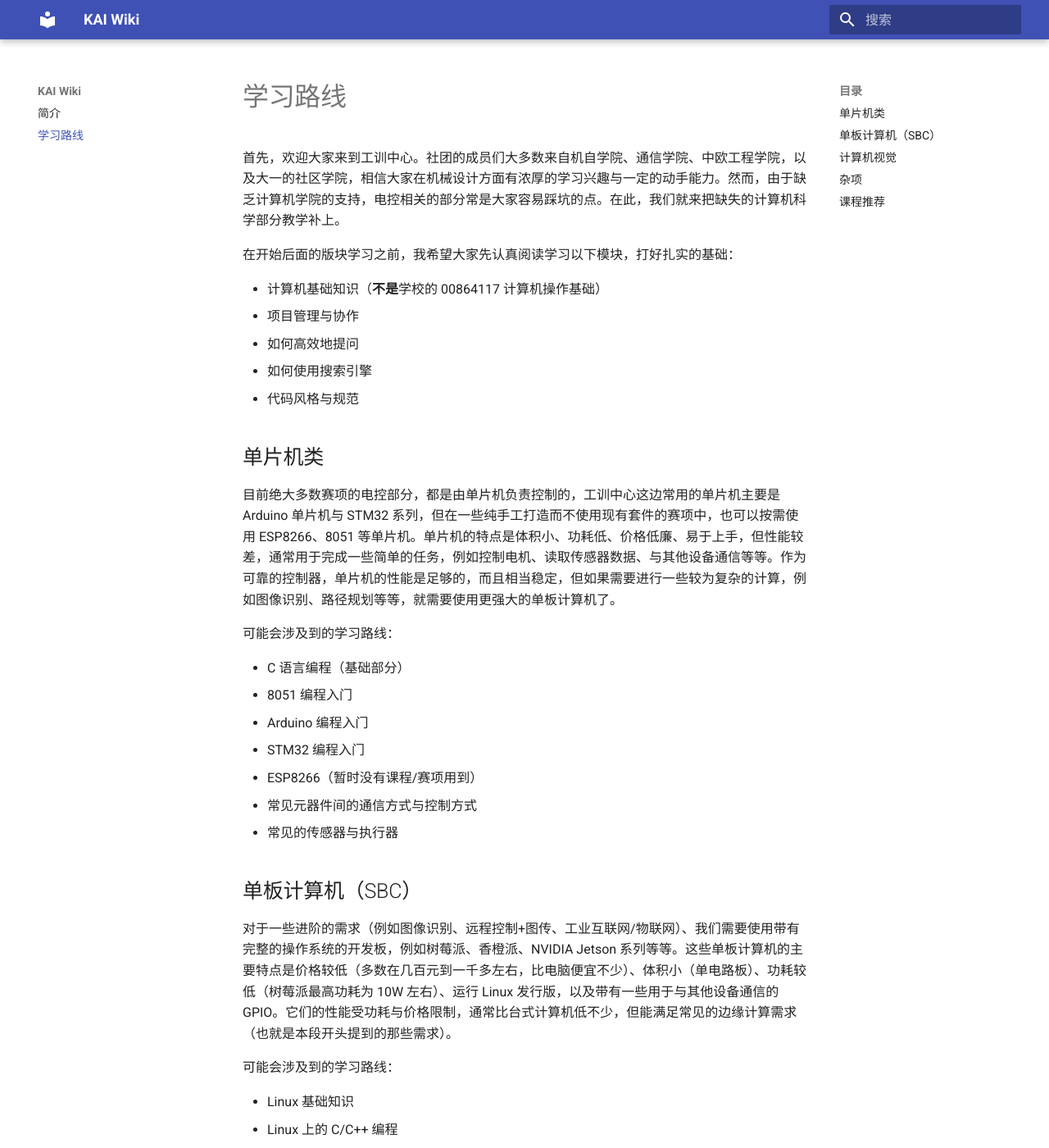
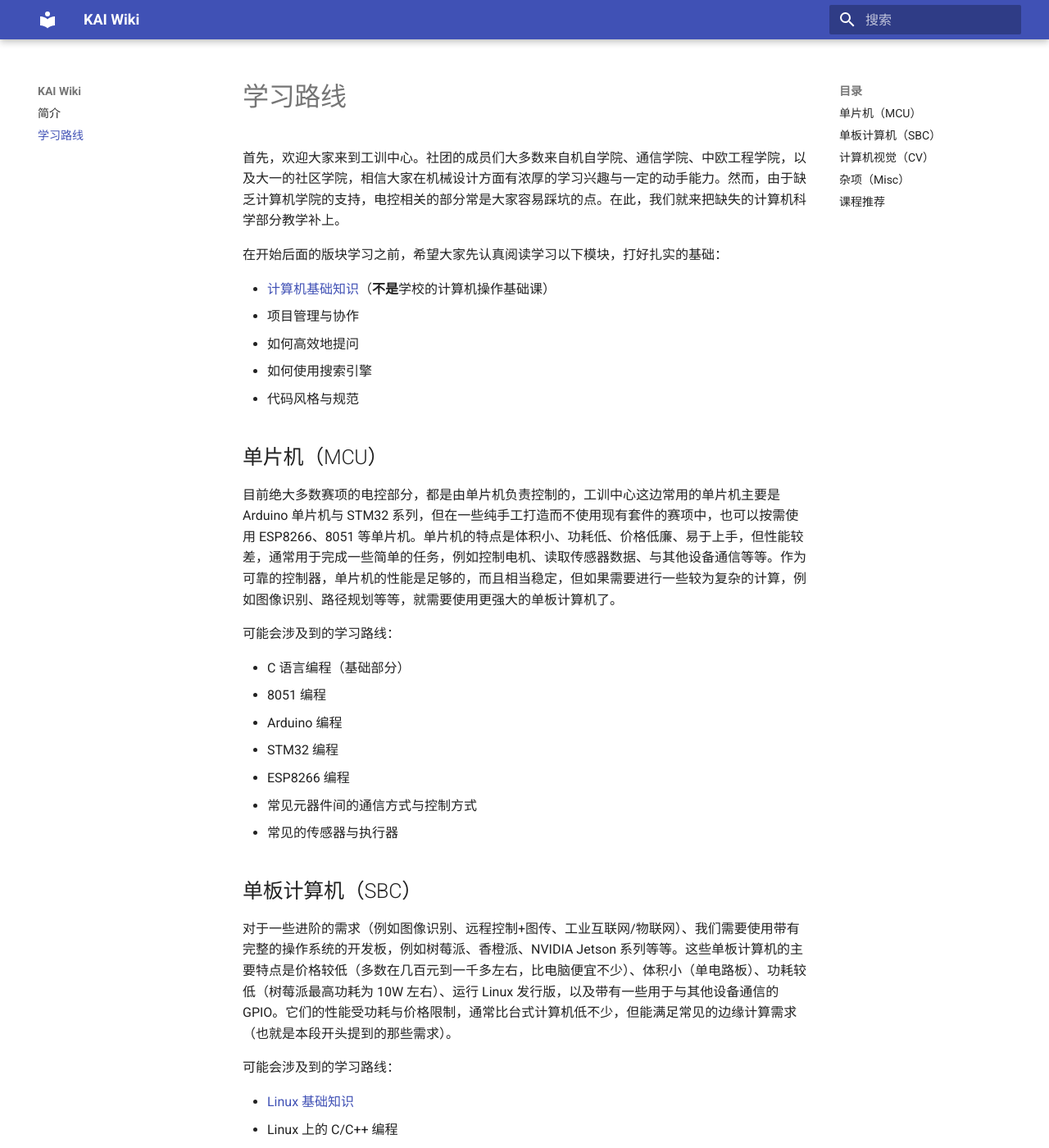
Before and after one commit to shukai-dev/wiki.shukai.dev, an MkDocs documentation site: the page built from docs/learning-path.md, in a window 1280 px wide and 1400 px high. Shown: the whole window at 82% size. Built offline with MkDocs 1.6.1 and Material for MkDocs 9.7.7, drawn with Linux system fonts in a browser that asks for light colours; some of the changed text lies outside the part shown.

Commit message:
开始编写计算机基础知识部分

```diff
--- a/docs/learning-path.md
+++ b/docs/learning-path.md
@@ -2,25 +2,25 @@
 
 首先，欢迎大家来到工训中心。社团的成员们大多数来自机自学院、通信学院、中欧工程学院，以及大一的社区学院，相信大家在机械设计方面有浓厚的学习兴趣与一定的动手能力。然而，由于缺乏计算机学院的支持，电控相关的部分常是大家容易踩坑的点。在此，我们就来把缺失的计算机科学部分教学补上。
 
-在开始后面的版块学习之前，我希望大家先认真阅读学习以下模块，打好扎实的基础：
+在开始后面的版块学习之前，希望大家先认真阅读学习以下模块，打好扎实的基础：
 
-* 计算机基础知识（**不是**学校的 00864117 计算机操作基础）
+* [计算机基础知识](./basic/cs-basic/beginning.md)（**不是**学校的计算机操作基础课）
 * 项目管理与协作
 * 如何高效地提问
 * 如何使用搜索引擎
 * 代码风格与规范
 
-## 单片机类
+## 单片机（MCU）
 
 目前绝大多数赛项的电控部分，都是由单片机负责控制的，工训中心这边常用的单片机主要是 Arduino 单片机与 STM32 系列，但在一些纯手工打造而不使用现有套件的赛项中，也可以按需使用 ESP8266、8051 等单片机。单片机的特点是体积小、功耗低、价格低廉、易于上手，但性能较差，通常用于完成一些简单的任务，例如控制电机、读取传感器数据、与其他设备通信等等。作为可靠的控制器，单片机的性能是足够的，而且相当稳定，但如果需要进行一些较为复杂的计算，例如图像识别、路径规划等等，就需要使用更强大的单板计算机了。
 
 可能会涉及到的学习路线：
 
 * C 语言编程（基础部分）
-* 8051 编程入门
-* Arduino 编程入门
-* STM32 编程入门
-* ESP8266（暂时没有课程/赛项用到）
+* 8051 编程
+* Arduino 编程
+* STM32 编程
+* ESP8266 编程
 * 常见元器件间的通信方式与控制方式
 * 常见的传感器与执行器
 
@@ -30,13 +30,13 @@
 
 可能会涉及到的学习路线：
 
-* Linux 基础知识
+* [Linux 基础知识](./sbc/linux-basic/beginning.md)
 * Linux 上的 C/C++ 编程
 * C/C++ 编程（进阶）
-* Python 编程入门
+* Python 编程
 * 设备间通信
 
-## 计算机视觉
+## 计算机视觉（CV）
 
 计算机视觉是现在各种机器人比赛的热点之一，从物体的识别与定位、追踪，到机器人本身的寻路和地图生成、空间建模，都离不开计算机视觉的支持。
 
@@ -47,7 +47,7 @@
 * Tensorflow & Tensorflow Lite 机器学习
 * OpenMV 编程（以 Python 为主）
 
-## 杂项
+## 杂项（Misc）
 
 与机器人/创新项目相关的内容实在是太多了，虽然大家并不需要面面俱到，但在完成特定任务时可能会需要，这里列出一些可能会用到的杂项：
 
```
Also changed, not shown: docs/basic/cs-basic/beginning.md (added, +5 -0 lines), docs/sbc/linux-basic/beginning.md (added).
